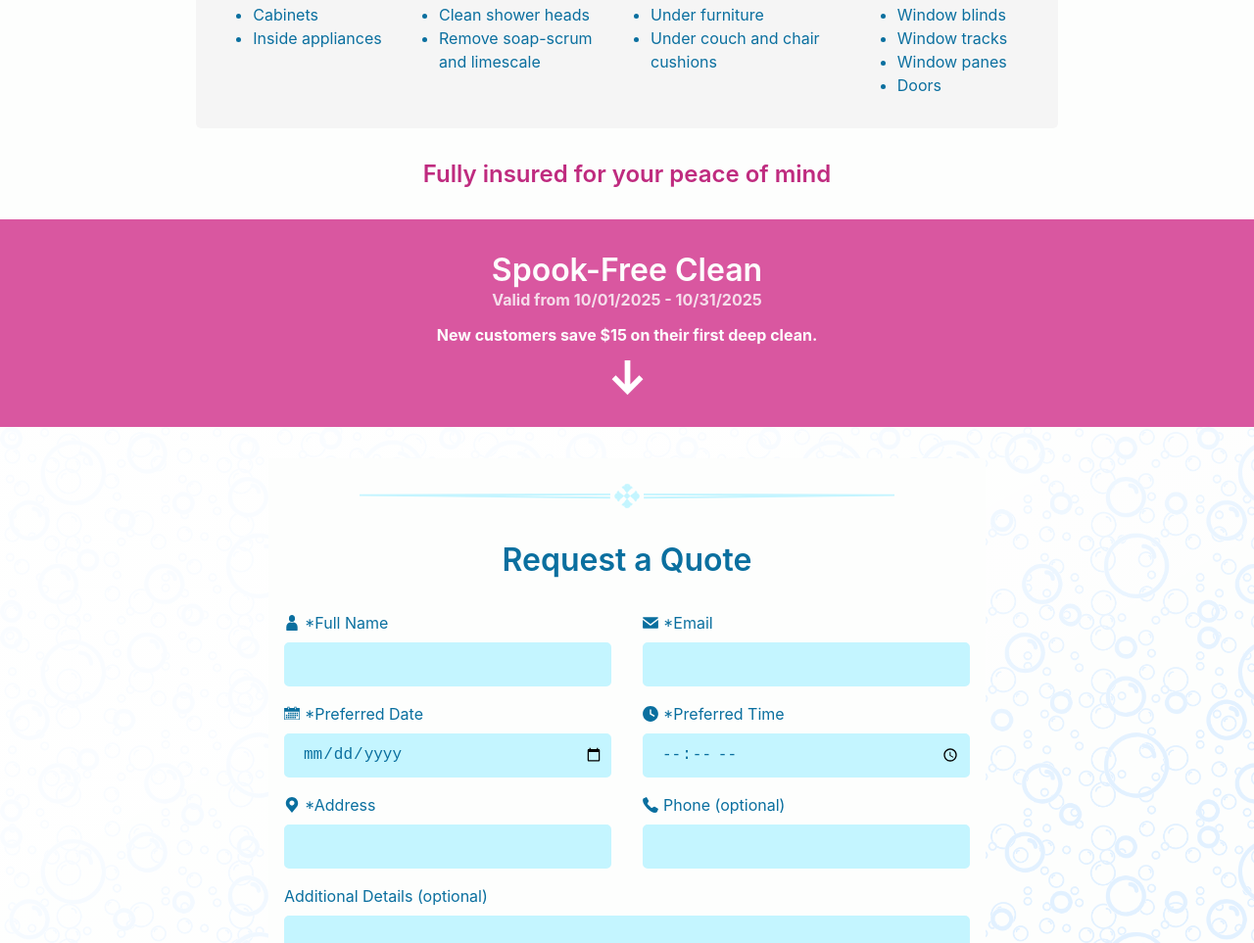
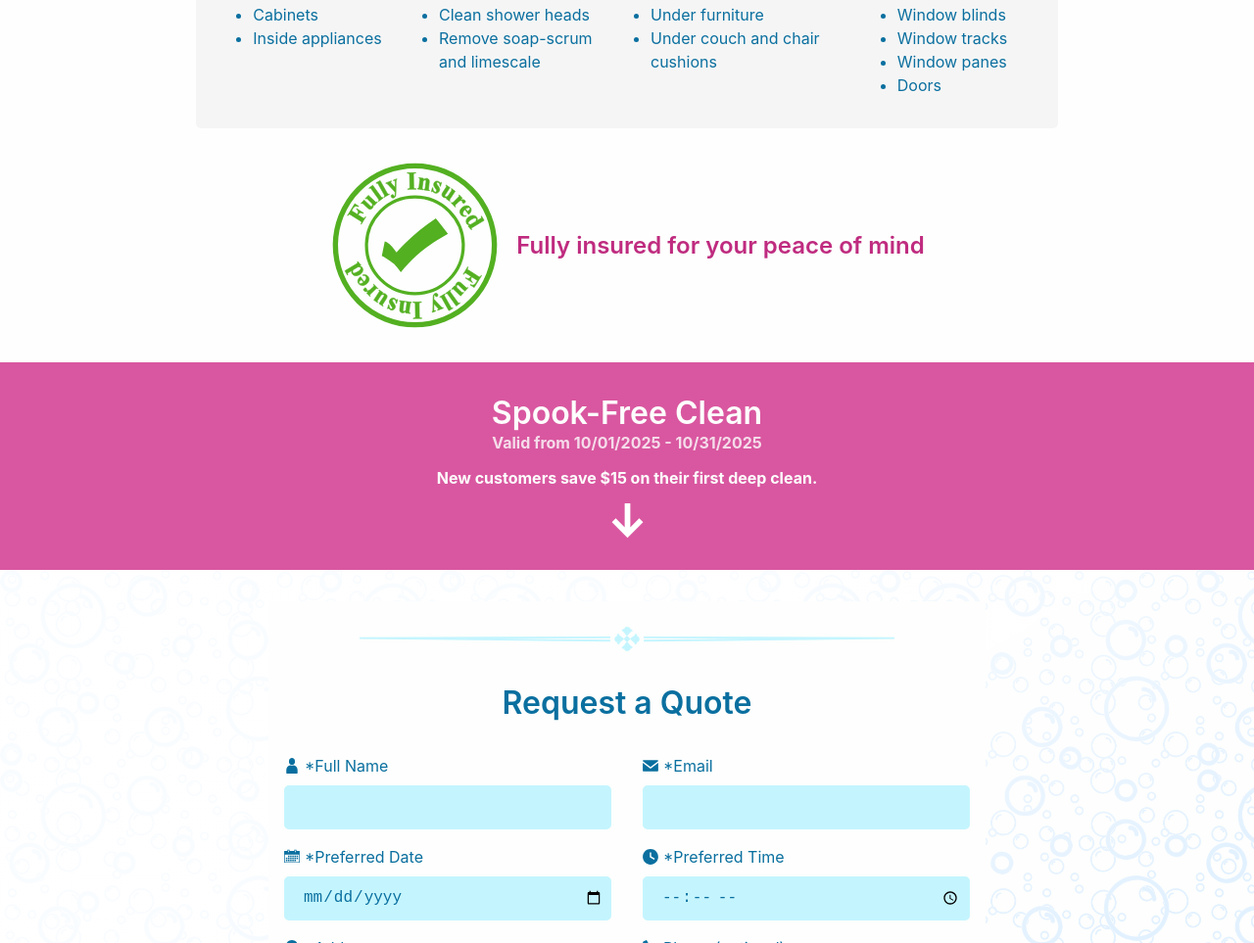
Before and after one commit to mloukurtz19/always-clean, a website: page index.html in a window 1280 px wide. Shown: the part 1785-2748 px from the top of the page at 98% size. Drawn offline with Linux system fonts and the light colour scheme.

Commit message:
Adding fully-insured pic back

```diff
--- a/index.html
+++ b/index.html
@@ -104,7 +104,7 @@
             <!-- Fully Insured -->
             <div id="FullyInsured">
                 <img src="./pictures/Fully_Insured.svg">
-                <!-- Fully insured for your peace of mind -->
+                Fully insured for your peace of mind
             </div>
         </div>
 
--- a/scripts/load-data.js
+++ b/scripts/load-data.js
@@ -203,7 +203,7 @@ fetch("./data.json")
 
     // Fully Insured
     if(general["Fully Insured"] != undefined){
-        document.getElementById("FullyInsured").innerHTML = `<span>${general["Fully Insured"]}</span>`;
+        document.getElementById("FullyInsured").innerHTML = `<img src="./pictures/Fully_Insured.svg"><span>${general["Fully Insured"]}</span>`;
     }
 
     // Promotion
```
